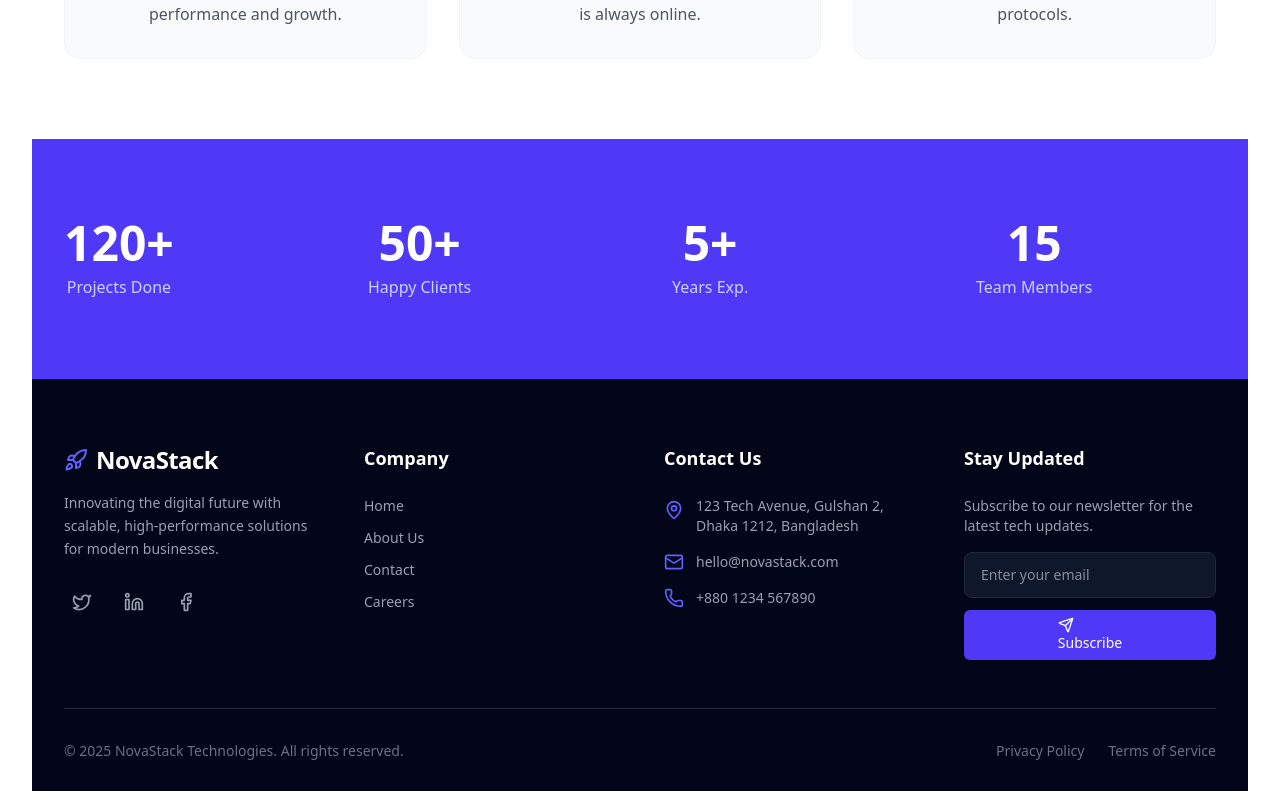
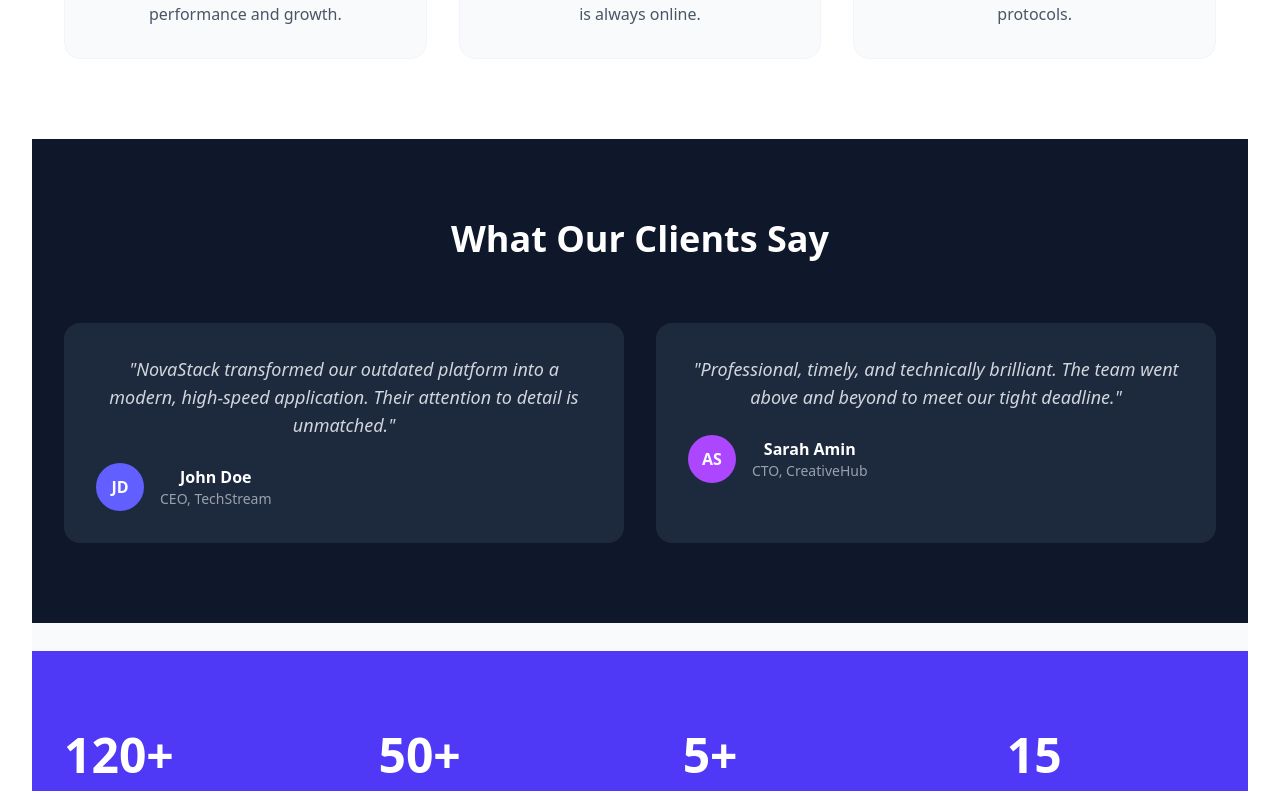
Before and after one commit to nafeesalways/novastack-tech, a React (Vite) app: page / in a window 1280 px wide. Shown: the part 1400-2191 px from the top of the page. Built offline with nearby package versions, Linux system fonts and the light colour scheme.

Commit message:
home page updated

```diff
--- a/src/pages/Home.jsx
+++ b/src/pages/Home.jsx
@@ -76,8 +76,48 @@ const Home = () => {
         </div>
       </section>
 
+            {/* 3. Testimonials Section */}
+      <section className="py-20 bg-slate-900 text-white mb-7">
+        <div className="max-w-7xl mx-auto px-4 sm:px-6 lg:px-8">
+          <h2 className="text-3xl md:text-4xl font-bold text-center mb-16">What Our Clients Say</h2>
+
+          <div className="grid grid-cols-1 md:grid-cols-2 gap-8">
+
+            {/* Testimonial 1 */}
+            <div className="bg-slate-800 p-8 rounded-2xl relative">
+              <p className="text-lg text-gray-300 italic mb-6">
+                "NovaStack transformed our outdated platform into a modern, high-speed application. Their attention to detail is unmatched."
+              </p>
+              <div className="flex items-center gap-4">
+                <div className="w-12 h-12 bg-indigo-500 rounded-full flex items-center justify-center font-bold text-white">JD</div>
+                <div>
+                  <h4 className="font-semibold">John Doe</h4>
+                  <p className="text-sm text-gray-400">CEO, TechStream</p>
+                </div>
+              </div>
+            </div>
+
+            {/* Testimonial 2 */}
+            <div className="bg-slate-800 p-8 rounded-2xl relative">
+              <p className="text-lg text-gray-300 italic mb-6">
+                "Professional, timely, and technically brilliant. The team went above and beyond to meet our tight deadline."
+              </p>
+              <div className="flex items-center gap-4">
+                <div className="w-12 h-12 bg-purple-500 rounded-full flex items-center justify-center font-bold text-white">AS</div>
+                <div>
+                  <h4 className="font-semibold">Sarah Amin</h4>
+                  <p className="text-sm text-gray-400">CTO, CreativeHub</p>
+                </div>
+              </div>
+            </div>
+
+          </div>
+        </div>
+      </section>
+
+
       {/* 3. Creative Stats Section (New Addition) */}
-      <section className="py-16 bg-indigo-600 text-white">
+      <section className="py-16 bg-indigo-600 text-white mb-5">
         <div className="max-w-7xl mx-auto px-4 grid grid-cols-2 md:grid-cols-4 gap-8 text-center">
            {[
              { label: "Projects Done", value: "120+" },
```
